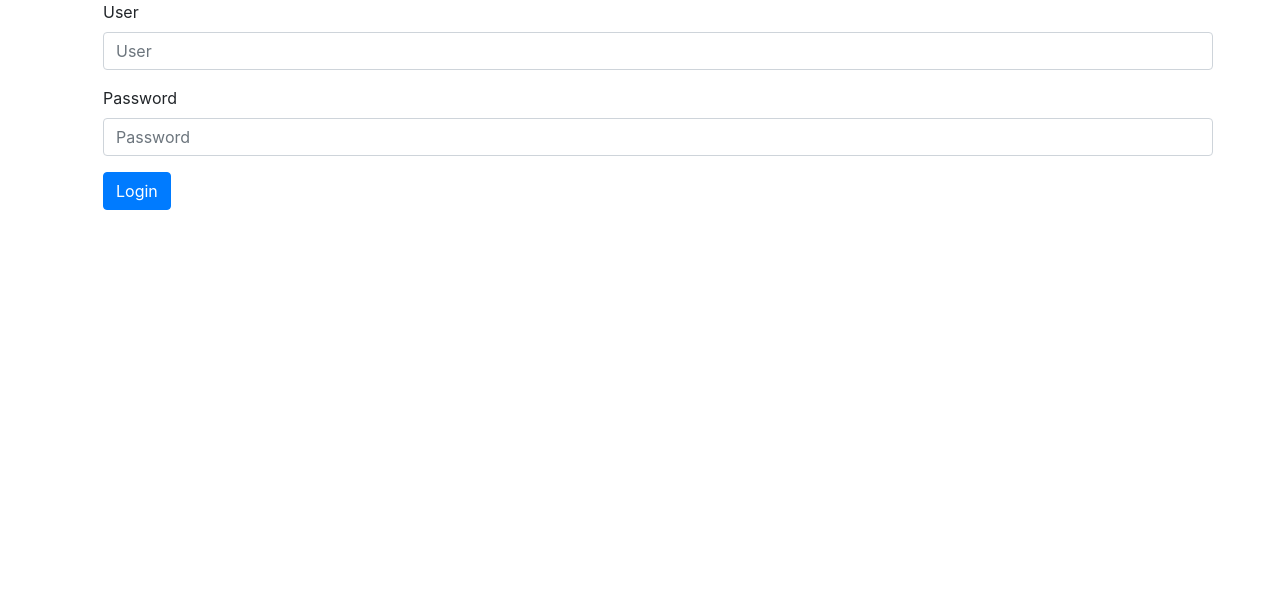
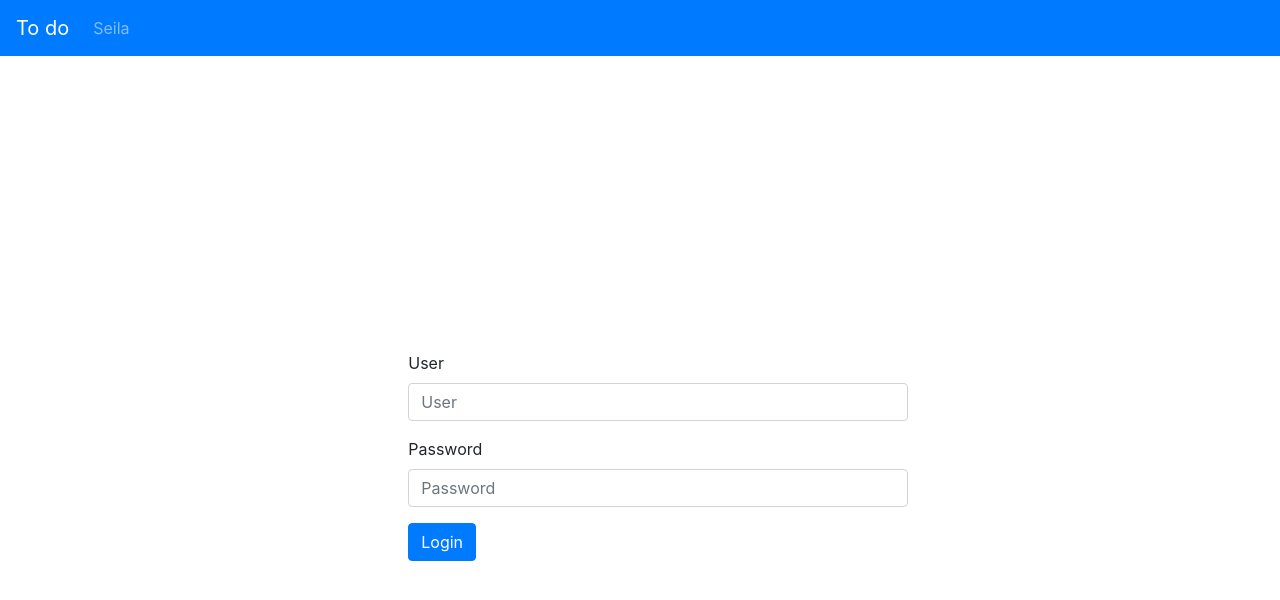
Before and after one commit to lucasdanillo/security-todo, a React (Create React App) app: page / in a window 1280 px wide. Shown: the top 600 px of the page. Built offline with nearby package versions, Linux system fonts and the light colour scheme.

Commit message:
added auth global context and navbar

```diff
--- a/src/App.tsx
+++ b/src/App.tsx
@@ -1,10 +1,13 @@
 import React from 'react';
 import './App.css';
 import Routes from './routes';
+import { AuthContext } from './context/AuthContext';
 
 function App() {
   return (
-    <Routes/>
+    <AuthContext>
+      <Routes />
+    </AuthContext>
   );
 }
 
--- /dev/null
+++ b/src/components/navbar.tsx
@@ -0,0 +1,25 @@
+import { Nav, Navbar } from "react-bootstrap";
+
+const NavbarComponent = (props: any) => {
+
+    const { isAdmin } = props;
+
+    return (
+        <Navbar bg="primary" variant="dark">
+            <Navbar.Brand href="/">To do</Navbar.Brand>
+            <Navbar.Toggle aria-controls="basic-navbar-nav" />
+            <Navbar.Collapse id="basic-navbar-nav">
+                <Nav className="mr-auto">
+                    <Nav.Link href="/todos">Seila</Nav.Link>
+                    {
+                        isAdmin ?
+                            <Nav.Link href="/users">Users</Nav.Link>
+                            : <></>
+                    }
+                </Nav>
+            </Navbar.Collapse>
+        </Navbar>
+    )
+}
+
+export default NavbarComponent;
--- /dev/null
+++ b/src/context/AuthContext.tsx
@@ -0,0 +1,19 @@
+import React, { useState, createContext, useEffect } from "react";
+import { User, UserRole } from '../models/user';
+
+export const GlobalContext = createContext({})
+export const GlobalConsumer = GlobalContext.Consumer;
+
+export function AuthContext(props: any) {
+
+    const [currentUser, setCurrentUser] = useState<User>();
+
+    useEffect(() => {setCurrentUser({role: UserRole.USER, accessToken: '024238'})}, [])
+
+    return (
+        <GlobalContext.Provider value={{ setCurrentUser, currentUser }}>
+            {props.children}
+        </GlobalContext.Provider>
+    )
+
+}
--- /dev/null
+++ b/src/models/user.ts
@@ -0,0 +1,13 @@
+export enum UserRole {
+    USER,
+    ADMIN
+}
+
+export interface User {
+    id?: string
+    firstName?: string
+    lastName?: string
+    email?: string
+    role?: UserRole
+    accessToken?: string
+}
--- a/src/routes.tsx
+++ b/src/routes.tsx
@@ -1,21 +1,74 @@
-import React from 'react';
+import React, { useContext, FunctionComponent } from 'react';
 import Switch from 'react-bootstrap/esm/Switch';
-import { BrowserRouter, Route } from 'react-router-dom';
+import { BrowserRouter, Redirect, Route } from 'react-router-dom';
+import Navbar from './components/navbar';
 import SignIn from './views/signIn';
 import NotesList from './views/notesList';
 import UsersList from './views/usersList';
 import UserDetails from './views/userDetails';
+import { GlobalContext } from './context/AuthContext';
+import { UserRole } from './models/user';
 
 export default function Routes() {
+
+    const { currentUser } = useContext<any>(GlobalContext);
+
+    const ProtectedRoute: FunctionComponent<any> = ({
+        component: Component,
+        ...rest
+    }) => {
+
+        return (
+            <Route
+                {...rest}
+                render={(props) => {
+                    console.log(currentUser)
+                    return currentUser?.accessToken ? (
+                        <Component {...props} />
+                    ) : (
+                        <Redirect to={"/signin"} />
+                    );
+                }}
+            />
+        );
+    };
+
+    const ProtectedAdminRoute: FunctionComponent<any> = ({
+        component: Component,
+        ...rest
+    }) => {
+
+        return (
+            <Route
+                {...rest}
+                render={(props) => {
+                    console.log(currentUser)
+                    return currentUser?.accessToken && currentUser?.role === UserRole.ADMIN ? (
+                        <Component {...props} />
+                    ) : (
+                        <Redirect to={"/todos"} />
+                    );
+                }}
+            />
+        );
+    };
+
     return (
         <BrowserRouter>
+            {currentUser?.accessToken ? <Navbar isAdmin={currentUser?.role === UserRole.ADMIN} /> : <></>}
             <Switch>
                 <Route exact path="/" component={SignIn} />
-                <Route path="/signIn" component={SignIn} />
-                <Route path="/signUp" />
-                <Route path="/users" component={UsersList} />
-                <Route path="/todos" component={NotesList} />
-                <Route path='/userdetails' component={UserDetails} />
+                <Route path="/signin" component={SignIn} />
+                <Route path="/signup" />
+                {
+                    currentUser &&
+                    <>
+                        <ProtectedRoute path="/todos" component={NotesList} />
+                        <ProtectedAdminRoute path="/users" component={UsersList} />
+                        <ProtectedAdminRoute path='/userdetails' component={UserDetails} />
+                    </>
+                }
+
             </Switch>
         </BrowserRouter>
     );
--- a/src/views/signIn/index.tsx
+++ b/src/views/signIn/index.tsx
@@ -54,8 +54,16 @@ function SignIn() {
   }
 
   return (
-    <Container>
-      <Form onSubmit={handleSignIn}>
+    <Container style={{
+      display: 'flex',
+      justifyContent: 'center',
+      alignItems: 'center',
+      width: '100vw',
+      height: '100vh',
+    }}>
+      <Form onSubmit={handleSignIn} style={{
+        width: '45%'
+      }}>
         <Form.Group controlId="formBasicEmail">
           <Form.Label>User</Form.Label>
           <Form.Control type="email" placeholder="User" onChange={(e) => setEmail(e.target.value)} />
```
